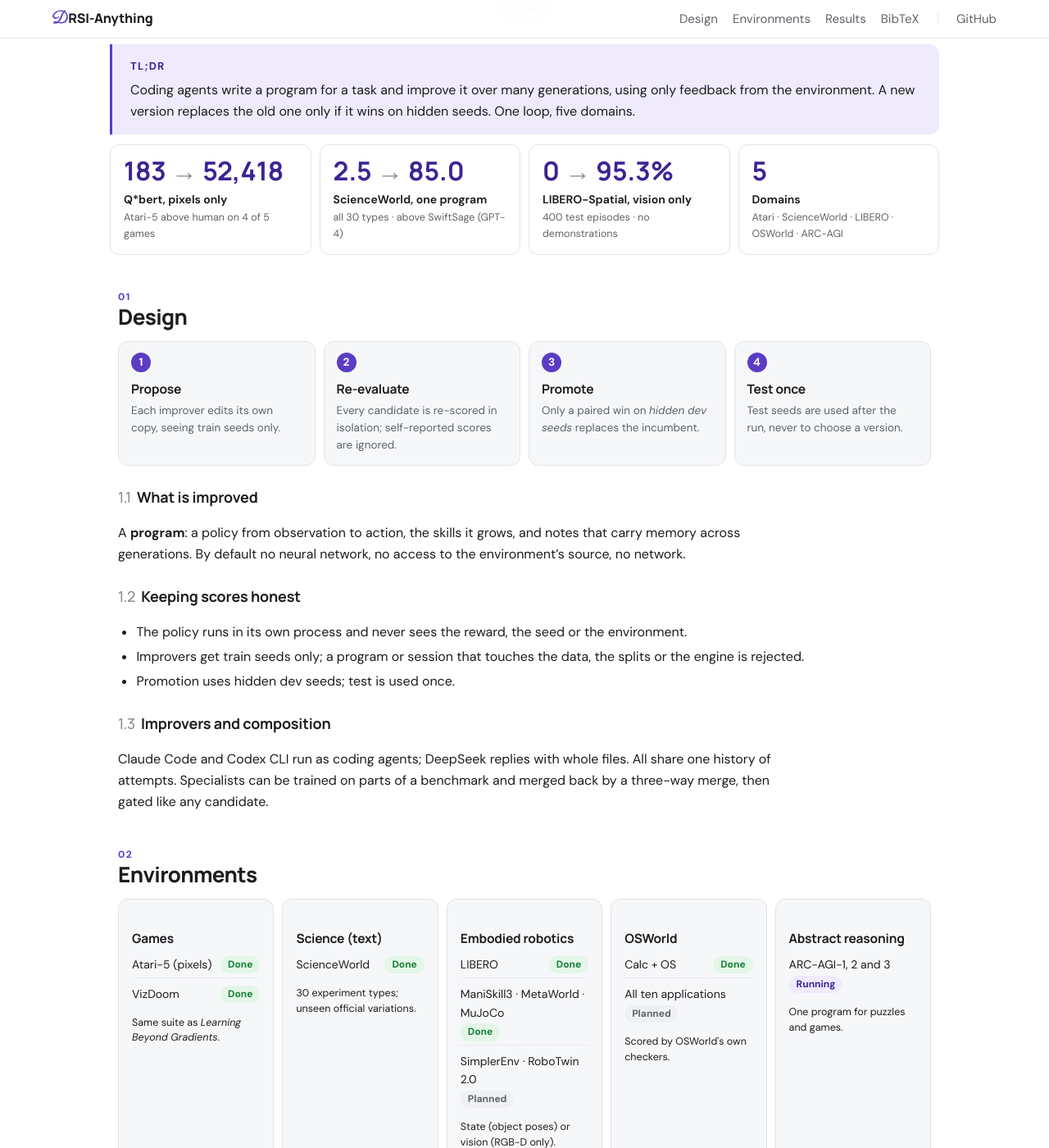
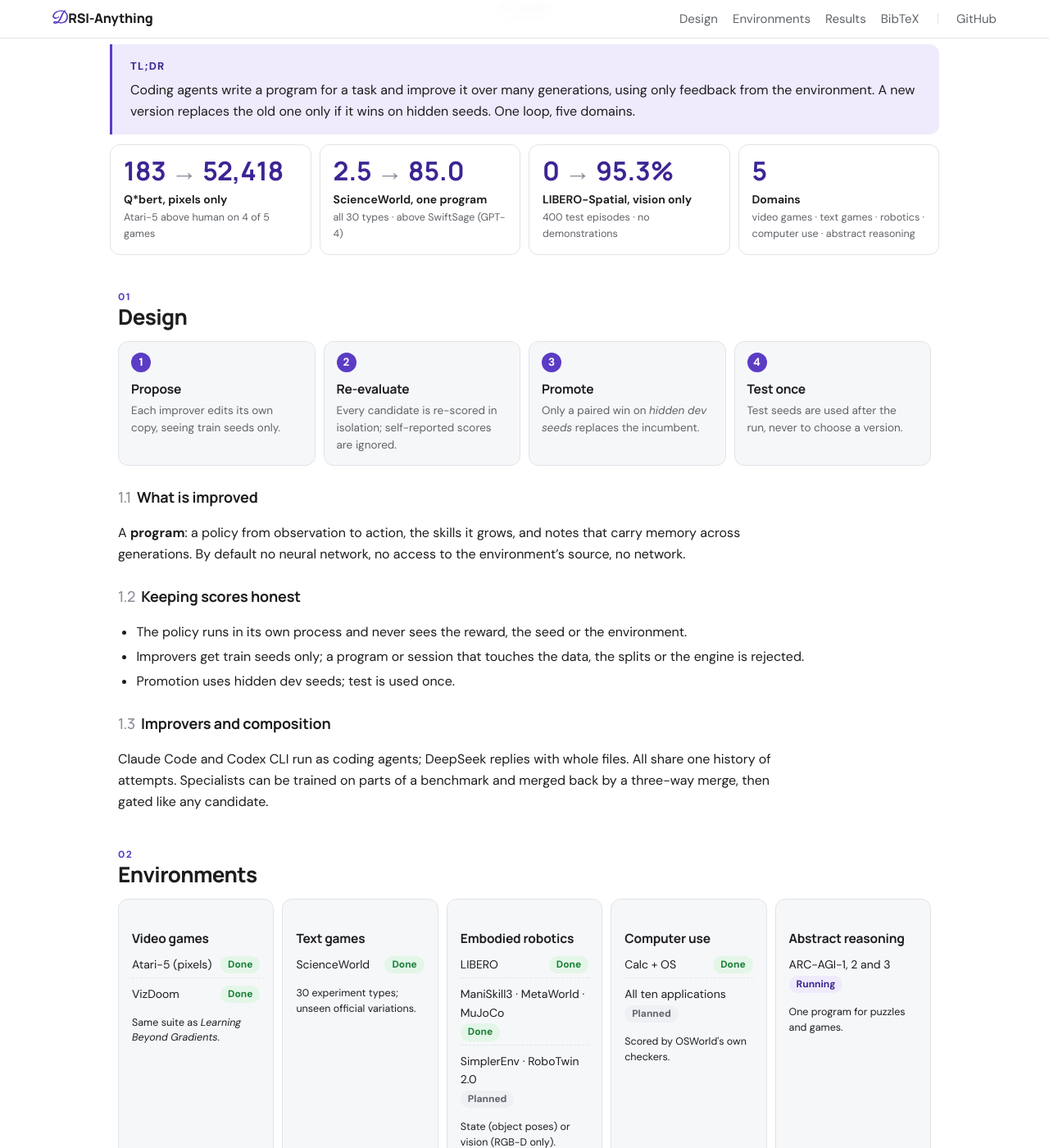
Before and after one commit to SMU-DIGA/drsi-anything-programme, a Jekyll site: the page built from index.html, in a window 1280 px wide and 1400 px high, scrolled down 847 px. Shown: the whole window at 82% size. Built offline with Jekyll 4.4.1, drawn with Linux system fonts in a browser that asks for light colours; some of the changed text lies outside the part shown.

Commit message:
Domains named by kind everywhere: video games, text games, embodied robotics, computer use, abstract reasoning (cards, Table 1, result tabs, stats, README); benchmark names stay in the benchmark column
Co-Authored-By: Claude Opus 5.5 <noreply@anthropic.com>
Claude-Session: https://claude.ai/code/session_012VRTwfcjG1weZYNEB2Huqo

```diff
--- a/assets/style.css
+++ b/assets/style.css
@@ -392,3 +392,4 @@ tbody tr:last-child td { border-bottom-width: 1.5px; }
 .table-figure figcaption { text-align: center; max-width: 820px; margin: 0 auto 6px; }
 .table-figure .table-note { text-align: center; max-width: 820px; margin: 0 auto 6px; }
 @media (max-width: 700px) { .article-body table { display: block; overflow-x: auto; } }
+.article-body td:first-child { white-space: nowrap; }
--- a/index.html
+++ b/index.html
@@ -35,7 +35,7 @@ layout: default
     <div class="stat"><p class="stat-num">183 <span class="arrow">→</span> 52,418</p><p class="stat-label">Q*bert, pixels only</p><p class="stat-sub">Atari-5 above human on 4 of 5 games</p></div>
     <div class="stat"><p class="stat-num">2.5 <span class="arrow">→</span> 85.0</p><p class="stat-label">ScienceWorld, one program</p><p class="stat-sub">all 30 types · above SwiftSage (GPT-4)</p></div>
     <div class="stat"><p class="stat-num">0 <span class="arrow">→</span> 95.3%</p><p class="stat-label">LIBERO-Spatial, vision only</p><p class="stat-sub">400 test episodes · no demonstrations</p></div>
-    <div class="stat"><p class="stat-num">5</p><p class="stat-label">Domains</p><p class="stat-sub">Atari · ScienceWorld · LIBERO · OSWorld · ARC-AGI</p></div>
+    <div class="stat"><p class="stat-num">5</p><p class="stat-label">Domains</p><p class="stat-sub">video games · text games · robotics · computer use · abstract reasoning</p></div>
   </div>
 </section>
 
@@ -55,7 +55,7 @@ layout: default
   <h2 id="environments">Environments</h2>
   <div class="domains">
     <div class="domain">
-      <h4>Games</h4>
+      <h4>Video games</h4>
       <ul>
         <li>Atari-5 (pixels) <span class="badge done">Done</span></li>
         <li>VizDoom <span class="badge done">Done</span></li>
@@ -63,7 +63,7 @@ layout: default
       <p class="domain-note">Same suite as <em>Learning Beyond Gradients</em>.</p>
     </div>
     <div class="domain">
-      <h4>Science (text)</h4>
+      <h4>Text games</h4>
       <ul>
         <li>ScienceWorld <span class="badge done">Done</span></li>
       </ul>
@@ -79,7 +79,7 @@ layout: default
       <p class="domain-note">State (object poses) or vision (RGB-D only).</p>
     </div>
     <div class="domain">
-      <h4>OSWorld</h4>
+      <h4>Computer use</h4>
       <ul>
         <li>Calc + OS <span class="badge done">Done</span></li>
         <li>All ten applications <span class="badge planned">Planned</span></li>
@@ -106,23 +106,23 @@ layout: default
     <table>
       <thead><tr><th>Domain</th><th>Benchmark</th><th>Protocol</th><th class="num">Seed</th><th class="num">Best</th><th class="num">Reference</th></tr></thead>
       <tbody>
-        <tr><td>Atari</td><td>Q*bert, pixels only</td><td>sticky, 64 test seeds</td><td class="num">183 ± 125</td><td class="num"><strong>52,418 ± 9,199</strong></td><td class="num">human 13,455; BTR 42,927</td></tr>
-        <tr><td>Atari</td><td>Phoenix, pixels only</td><td>sticky, 64 test seeds</td><td class="num">745 ± 605</td><td class="num"><strong>65,076 ± 19,536</strong></td><td class="num">human 7,243; Muesli 805,305</td></tr>
-        <tr><td>Science</td><td>ScienceWorld, 30 types</td><td>1,819 test variations</td><td class="num">2.5 ± 3.1</td><td class="num"><strong>85.0 ± 23.3</strong></td><td class="num">SwiftSage (GPT-4) 84.68*</td></tr>
-        <tr><td>Robotics</td><td>LIBERO-Spatial / LIBERO-10, vision</td><td>400 test episodes each</td><td class="num">0%</td><td class="num"><strong>95.3% / 87.0%</strong></td><td class="num">OpenVLA-OFT 97.6% / 94.5%</td></tr>
-        <tr><td>Robotics</td><td>LIBERO-Spatial / LIBERO-10, state</td><td>400 test episodes each</td><td class="num">0%</td><td class="num"><strong>99.0% / 99.0%</strong></td><td class="num">privileged state</td></tr>
-        <tr><td>OSWorld</td><td>Calc + OS</td><td>24 test tasks</td><td class="num">0%</td><td class="num"><strong>16.7% ± 38.1 pp</strong></td><td class="num">—</td></tr>
-        <tr><td>ARC-AGI</td><td>ARC-AGI-1 / 2 / 3, one program</td><td>dev, running</td><td class="num">0% / 0% / 0%</td><td class="num"><strong>40.0%</strong> / 1.3% / 1.5%</td><td class="num">—</td></tr>
+        <tr><td>Video games</td><td>Atari Q*bert, pixels only</td><td>sticky, 64 test seeds</td><td class="num">183 ± 125</td><td class="num"><strong>52,418 ± 9,199</strong></td><td class="num">human 13,455; BTR 42,927</td></tr>
+        <tr><td>Video games</td><td>Atari Phoenix, pixels only</td><td>sticky, 64 test seeds</td><td class="num">745 ± 605</td><td class="num"><strong>65,076 ± 19,536</strong></td><td class="num">human 7,243; Muesli 805,305</td></tr>
+        <tr><td>Text games</td><td>ScienceWorld, 30 types</td><td>1,819 test variations</td><td class="num">2.5 ± 3.1</td><td class="num"><strong>85.0 ± 23.3</strong></td><td class="num">SwiftSage (GPT-4) 84.68*</td></tr>
+        <tr><td>Embodied robotics</td><td>LIBERO-Spatial / 10, vision</td><td>400 test episodes</td><td class="num">0%</td><td class="num"><strong>95.3% / 87.0%</strong></td><td class="num">OpenVLA-OFT 97.6% / 94.5%</td></tr>
+        <tr><td>Embodied robotics</td><td>LIBERO-Spatial / 10, state</td><td>400 test episodes</td><td class="num">0%</td><td class="num"><strong>99.0% / 99.0%</strong></td><td class="num">privileged state</td></tr>
+        <tr><td>Computer use</td><td>OSWorld, Calc + OS</td><td>24 test tasks</td><td class="num">0%</td><td class="num"><strong>16.7% ± 38.1 pp</strong></td><td class="num">—</td></tr>
+        <tr><td>Abstract reasoning</td><td>ARC-AGI-1 / 2 / 3</td><td>dev, running</td><td class="num">0% / 0% / 0%</td><td class="num"><strong>40.0%</strong> / 1.3% / 1.5%</td><td class="num">—</td></tr>
       </tbody>
     </table>
   </figure>
   <p class="prog-link"><a class="pill" href="{{ '/programs/' | relative_url }}">Read the learned programs, with full source →</a></p>
   <div class="tabs" role="tablist">
-    <button class="on" data-tab="atari" role="tab">Atari</button>
-    <button data-tab="science" role="tab">ScienceWorld</button>
+    <button class="on" data-tab="atari" role="tab">Video games</button>
+    <button data-tab="science" role="tab">Text games</button>
     <button data-tab="embodied" role="tab">Embodied robotics</button>
-    <button data-tab="computer" role="tab">OSWorld</button>
-    <button data-tab="arc" role="tab">ARC-AGI</button>
+    <button data-tab="computer" role="tab">Computer use</button>
+    <button data-tab="arc" role="tab">Abstract reasoning</button>
     <button data-tab="process" role="tab">Improvers and cost</button>
   </div>
 
```
Also changed, not shown: README.md.
